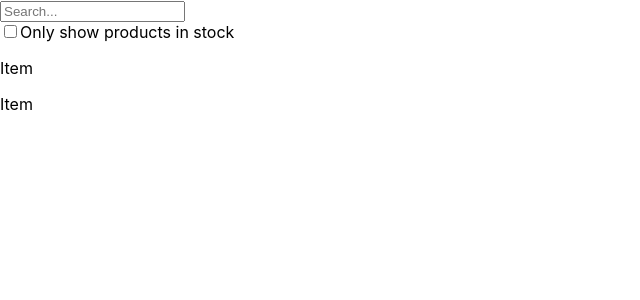
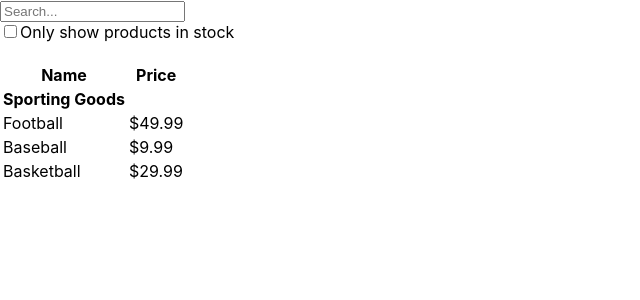
Before and after one commit to tomas-cazoo/react-app, a React (Create React App) app: page / in a window 1280 px wide. Shown: the top 300 px of the page, without its empty margins (0-640 px from the left). Built offline with nearby package versions, Linux system fonts and the light colour scheme.

Commit message:
Send data through components, so static data can be displayed

```diff
--- a/src/components/FilterableProductTable.js
+++ b/src/components/FilterableProductTable.js
@@ -7,7 +7,8 @@ class FilterableProductTable extends React.Component{
         return (
             <div>
                 <SearchBar />
-                <ProductTable />
+                <br/>
+                <ProductTable data={this.props.data} />
             </div>
         )
     }
--- a/src/components/ProductCategoryRow.js
+++ b/src/components/ProductCategoryRow.js
@@ -2,7 +2,9 @@ import React from 'react'
 
 class ProductCategoryRow extends React.Component{
     render(){
-        return <p>Item</p>
+        return  <tr>
+                    <th>{this.props.category}</th>
+                </tr>
     }
 }
 
--- a/src/components/ProductRow.js
+++ b/src/components/ProductRow.js
@@ -2,7 +2,12 @@ import React from 'react'
 
 class ProductRow extends React.Component{
     render(){
-        return <p>Item</p>
+        return (
+            <tr>
+                <td>{this.props.name}</td>
+                <td>{this.props.price}</td>
+            </tr>
+        )
     }
 }
 
--- a/src/components/ProductTable.js
+++ b/src/components/ProductTable.js
@@ -4,13 +4,30 @@ import ProductRow from './ProductRow'
 
 class ProductTable extends React.Component{
     render(){
+        const data = this.props.data;
+        const productCategories = [...new Set(data.map(item => item.category))];
+
+        const productRows = [];
+        productCategories.forEach(category => {
+            productRows.push(data
+                .filter(item => item.category === category)
+                .map(row => <ProductRow name={row.name} price={row.price} />))
+        });
+
         return (
-            <div>
-                <ProductCategoryRow />
-                <ProductRow />
-            </div>
+            <table>
+                <thead>
+                    <tr>
+                        <th>Name</th>
+                        <th>Price</th>
+                    </tr>
+                </thead>
+                <tbody>
+                    <ProductCategoryRow category={productCategories[0]} />
+                    {productRows[0]}
+                </tbody>
+            </table>
         )
     }
 }
-
 export default ProductTable
--- a/src/index.js
+++ b/src/index.js
@@ -5,10 +5,20 @@ import App from './App';
 import reportWebVitals from './reportWebVitals';
 import FilterableProductTable from './components/FilterableProductTable';
 
+const data = [
+  {category: "Sporting Goods", price: "$49.99", stocked: true, name: "Football"},
+  {category: "Sporting Goods", price: "$9.99", stocked: true, name: "Baseball"},
+  {category: "Sporting Goods", price: "$29.99", stocked: false, name: "Basketball"},
+  {category: "Electronics", price: "$99.99", stocked: true, name: "iPod Touch"},
+  {category: "Electronics", price: "$399.99", stocked: false, name: "iPhone 5"},
+  {category: "Electronics", price: "$199.99", stocked: true, name: "Nexus 7"}
+];
+
+
 const root = ReactDOM.createRoot(document.getElementById('root'));
 root.render(
   <React.StrictMode>
-    <FilterableProductTable />
+    <FilterableProductTable data={data} />
   </React.StrictMode>
 );
 
```
